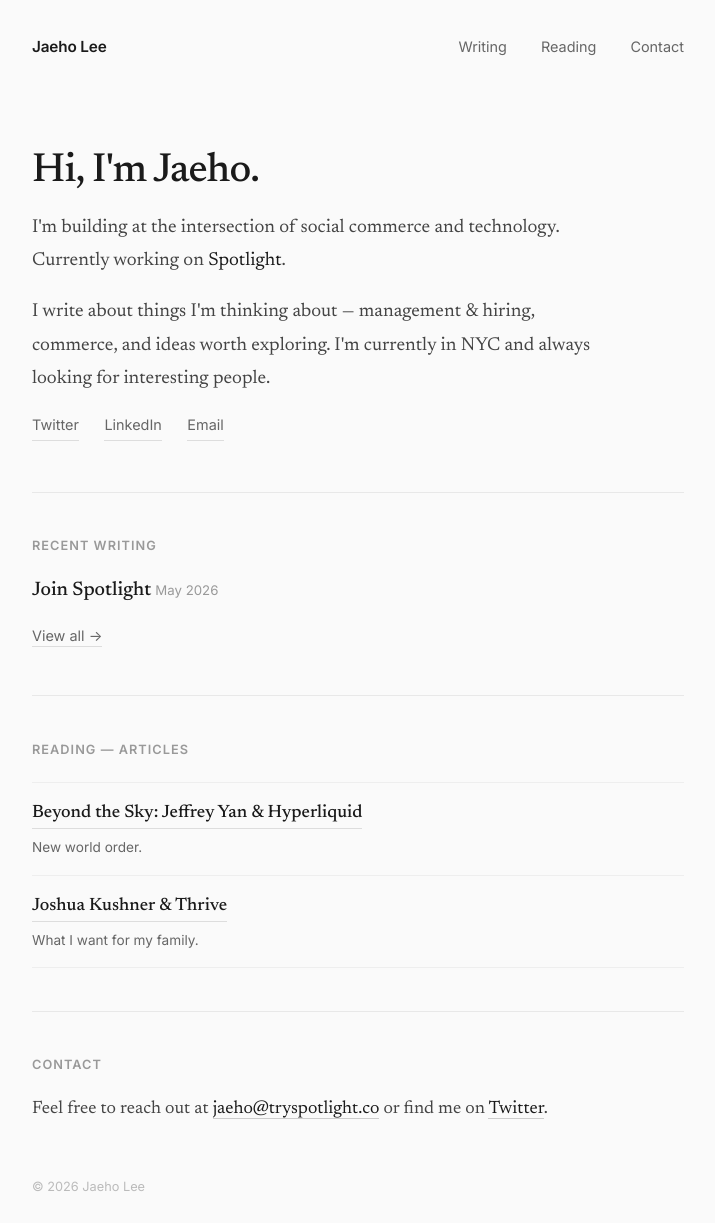
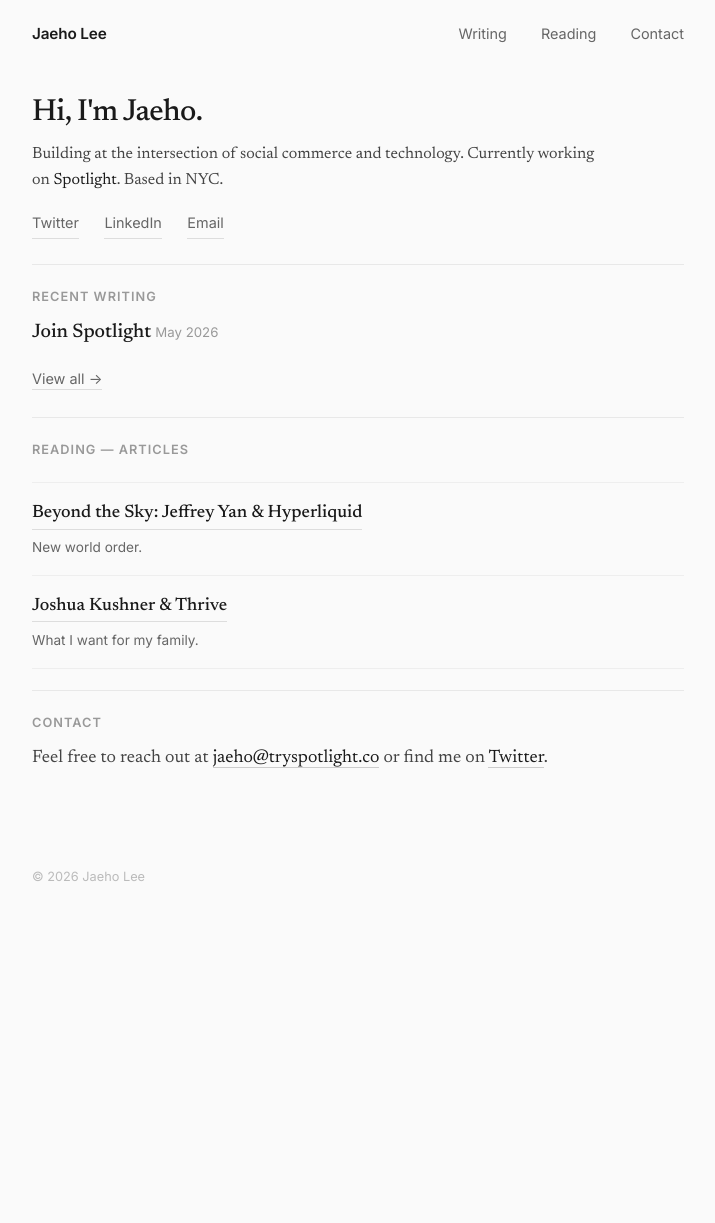
Before and after one commit to jaehospotlight/jaeho, a Jekyll site: the page built from index.html, in a window 1280 px wide. Shown: the whole page, without its empty margins (282-997 px from the left). Built offline with Jekyll 4.4.1, drawn with Linux system fonts in a browser that asks for light colours; after the commit the page ends 900 px from its top, so only the background shows below that.

Commit message:
Make homepage fit in single viewport, tighten all spacing
Co-Authored-By: Claude Opus 4.6 (1M context) <noreply@anthropic.com>

```diff
--- a/assets/css/style.css
+++ b/assets/css/style.css
@@ -44,7 +44,7 @@ img {
   display: flex;
   justify-content: space-between;
   align-items: center;
-  padding: 2rem 2rem;
+  padding: 1.25rem 2rem;
   max-width: 720px;
   width: 100%;
   margin: 0 auto;
@@ -93,28 +93,28 @@ main {
    ============================================ */
 
 .hero {
-  padding: 3rem 0 2rem;
+  padding: 1.5rem 0 1rem;
 }
 
 .hero h1 {
   font-family: 'Newsreader', Georgia, serif;
-  font-size: 2.4rem;
+  font-size: 1.8rem;
   font-weight: 500;
   line-height: 1.3;
   letter-spacing: -0.02em;
-  margin-bottom: 0.75rem;
+  margin-bottom: 0.5rem;
   color: #1a1a1a;
 }
 
 .hero-text {
-  font-size: 1.1rem;
-  line-height: 1.8;
+  font-size: 0.95rem;
+  line-height: 1.6;
   color: #444;
   max-width: 580px;
 }
 
 .hero-text p {
-  margin-bottom: 1rem;
+  margin-bottom: 0.5rem;
 }
 
 .hero-links {
@@ -143,7 +143,7 @@ main {
    ============================================ */
 
 .section {
-  padding: 1.5rem 0;
+  padding: 0.75rem 0;
 }
 
 .section-label {
@@ -153,13 +153,13 @@ main {
   text-transform: uppercase;
   letter-spacing: 0.08em;
   color: #999;
-  margin-bottom: 1rem;
+  margin-bottom: 0.5rem;
 }
 
 .divider {
   border: none;
   border-top: 1px solid #e8e8e8;
-  margin: 1rem 0;
+  margin: 0.5rem 0;
 }
 
 
@@ -429,7 +429,7 @@ main {
    ============================================ */
 
 .reading-section {
-  padding: 1.5rem 0;
+  padding: 0.75rem 0;
 }
 
 .reading-section .section-label {
@@ -527,7 +527,7 @@ a.reading-title:hover {
   max-width: 720px;
   width: 100%;
   margin: 0 auto;
-  padding: 1.5rem 2rem;
+  padding: 0.75rem 2rem;
 }
 
 .footer p {
--- a/index.html
+++ b/index.html
@@ -6,8 +6,7 @@ title: Home
 <section class="hero">
   <h1>Hi, I'm Jaeho.</h1>
   <div class="hero-text">
-    <p>I'm building at the intersection of social commerce and technology. Currently working on <a href="https://tryspotlight.co">Spotlight</a>.</p>
-    <p>I write about things I'm thinking about — management & hiring, commerce, and ideas worth exploring. I'm currently in NYC and always looking for interesting people. </p>
+    <p>Building at the intersection of social commerce and technology. Currently working on <a href="https://tryspotlight.co">Spotlight</a>. Based in NYC.</p>
   </div>
   <div class="hero-links">
     <a href="https://x.com/_jaeholee_" target="_blank">Twitter</a>
```
